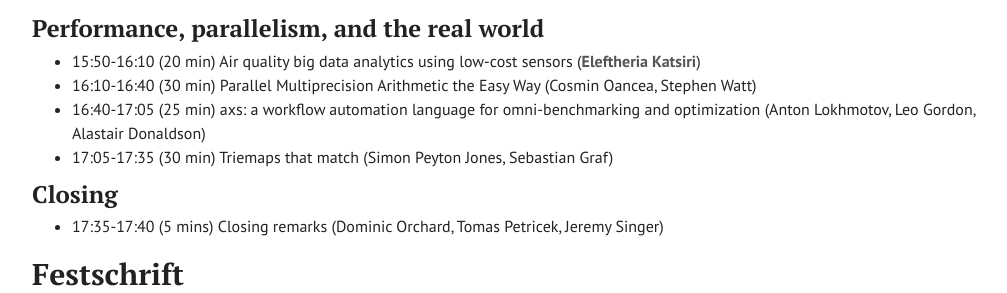
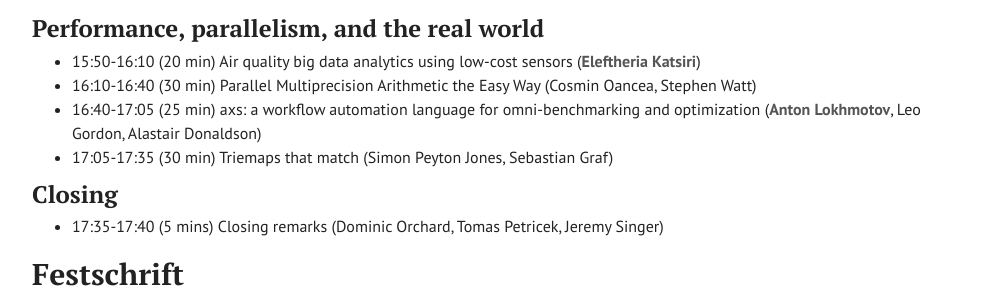
Before and after one commit to dorchard/dorchard.github.io, a Jekyll site: the page built from mycroftfest.md, in a window 1280 px wide and 900 px high, scrolled down 1303 px. Shown: the part 161-454 px from the top of the window, without its empty margins (233-1240 px from the left). Built offline with Jekyll 4.4.1, drawn with Linux system fonts in a browser that asks for light colours.

```diff
--- a/mycroftfest.md
+++ b/mycroftfest.md
@@ -63,7 +63,7 @@ The event will be on the 1st of December in FW26 of the [William Gates Building
 
 * 15:50-16:10 (20 min) Air quality big data analytics using low-cost sensors (__Eleftheria Katsiri__)
 * 16:10-16:40 (30 min) Parallel Multiprecision Arithmetic the Easy Way (Cosmin Oancea, Stephen Watt)
-* 16:40-17:05 (25 min) axs: a workflow automation language for omni-benchmarking and optimization (Anton Lokhmotov, Leo Gordon, Alastair Donaldson)
+* 16:40-17:05 (25 min) axs: a workflow automation language for omni-benchmarking and optimization (__Anton Lokhmotov__, Leo Gordon, Alastair Donaldson)
 * 17:05-17:35 (30 min) Triemaps that match (Simon Peyton Jones, Sebastian Graf)
 
 ### Closing
```
